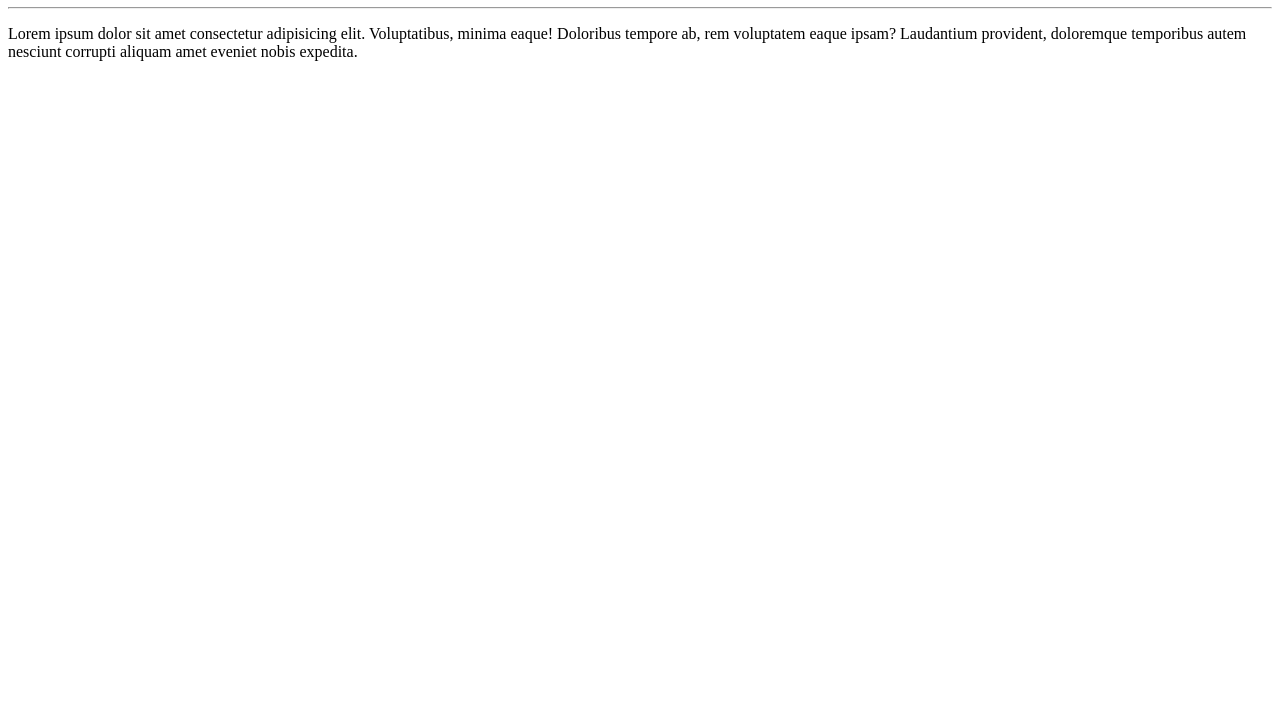
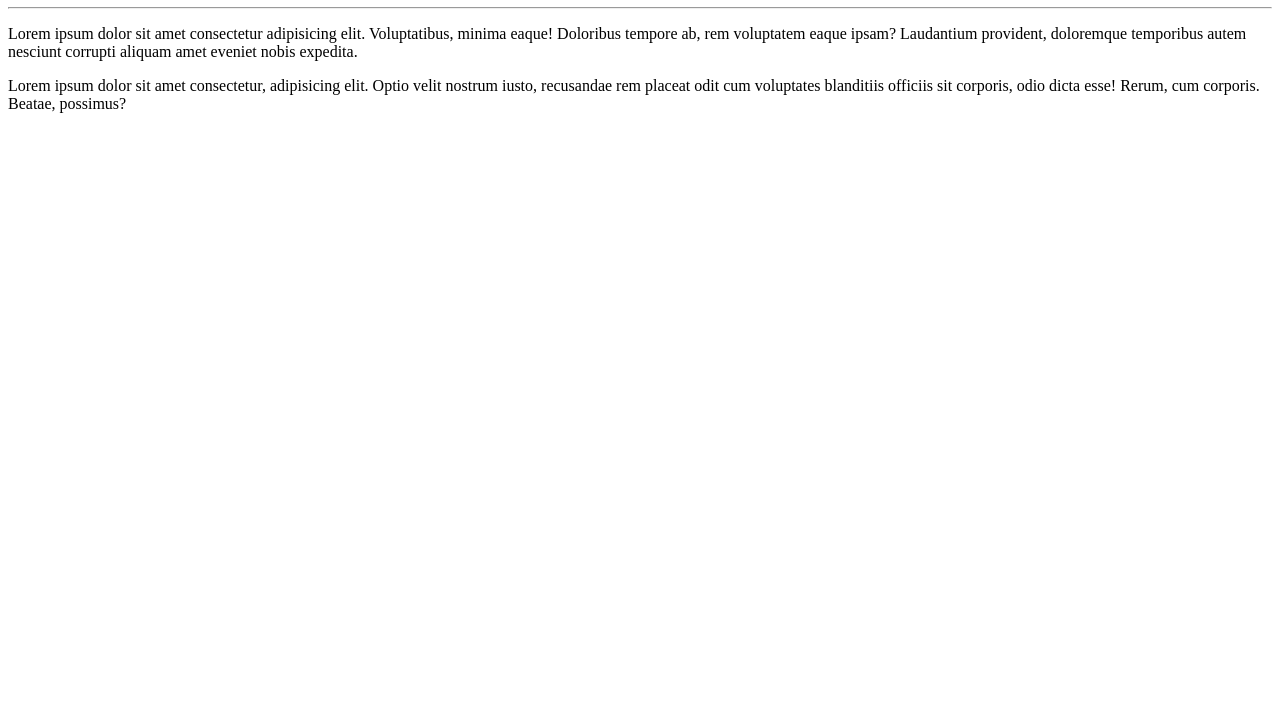
Before and after one commit to Mamadu-git/Ola-Mundo, a plain HTML site: page site-exemplo/index.html in a window 1280 px wide. Shown: the part 73-800 px from the top of the page. Drawn offline with Linux system fonts and the light colour scheme.

Commit message:
adicionei um paragrfo

```diff
--- a/site-exemplo/index.html
+++ b/site-exemplo/index.html
@@ -12,5 +12,8 @@
          Voluptatibus, minima eaque! Doloribus tempore ab, rem voluptatem eaque ipsam?
          Laudantium provident,
          doloremque temporibus autem nesciunt corrupti aliquam amet eveniet nobis expedita.</p>
+         <p>Lorem ipsum dolor sit amet consectetur, adipisicing elit. Optio velit nostrum iusto,
+            recusandae rem placeat odit cum voluptates blanditiis officiis sit corporis,
+            odio dicta esse! Rerum, cum corporis. Beatae, possimus?</p>
 </body>
 </html>
```
